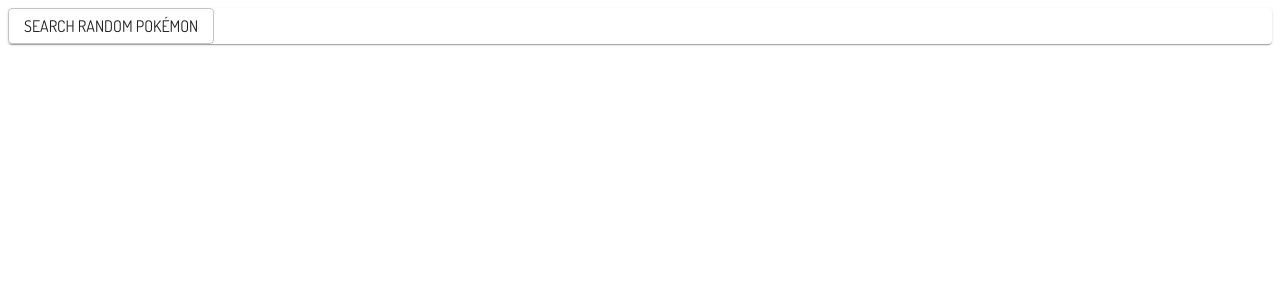
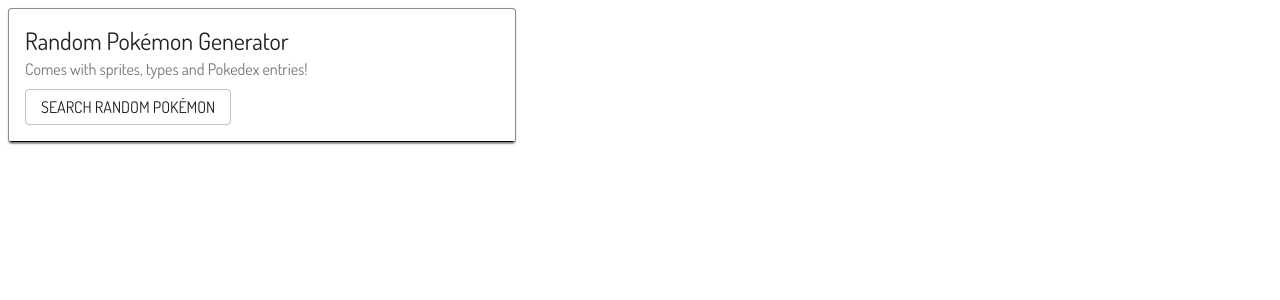
Before and after one commit to Ltheus/personal-blog, a React (Create React App) app: page / in a window 1280 px wide. Shown: the top 300 px of the page. Built offline with nearby package versions, Linux system fonts and the light colour scheme.

Commit message:
Styled pokemon card

```diff
--- a/src/components/PokeAPICard/PokeAPICard.tsx
+++ b/src/components/PokeAPICard/PokeAPICard.tsx
@@ -1,4 +1,12 @@
-import { Button, Card, Container, Typography } from "@material-ui/core";
+import {
+  Button,
+  Card,
+  CardContent,
+  CardHeader,
+  CardMedia,
+  Container,
+  Typography,
+} from "@material-ui/core";
 import { useState } from "react";
 import { FETCH_POKEMON_DATA } from "./PokeAPIFunctions";
 
@@ -22,23 +30,44 @@
   };
 
   return (
-    <Card>
-      <Button variant="outlined" onClick={getPokemon}>
+    <Card style={{ border: "solid 1px rgb(0, 0, 0, 0.45)", maxWidth: "40%" }}>
+      <CardHeader
+        title="Random Pokémon Generator"
+        subheader="Comes with sprites, types and Pokedex entries!"
+        action={
+          <Button
+            variant="outlined"
+            onClick={getPokemon}
+            style={{ marginTop: "1rem" }}
+          >
             <Typography>Search random Pokémon</Typography>
           </Button>
+        }
+        style={{
+          borderBottom: "solid 1px black",
+          display: "flex",
+          flexDirection: "column",
+          alignItems: "start",
+        }}
+      />
+
       {pokeID !== 0 && (
-        <Card>
+        <Container>
+          <CardContent>
             <Typography variant="body1">
               You got #{pokeID}: {pokeName} !
             </Typography>
-          <img src={pokeSprite} alt={`${pokeName}'s sprite.`} />
             <Typography>
               {pokeName} is a <span> {pokeTypes} </span> type Pokémon.
             </Typography>
+            <Container style={{margin: "1rem"}}>
+              <img src={pokeSprite} alt={`${pokeName}'s sprite.`} />
+            </Container>
             <Typography variant="body2">
               <span>{pokeName}'s most recent Pokedex entry:</span> {pokedex}
             </Typography>
-        </Card>
+          </CardContent>
+        </Container>
       )}
     </Card>
   );
```
Lines whose indentation alone changed are shown as unchanged.
